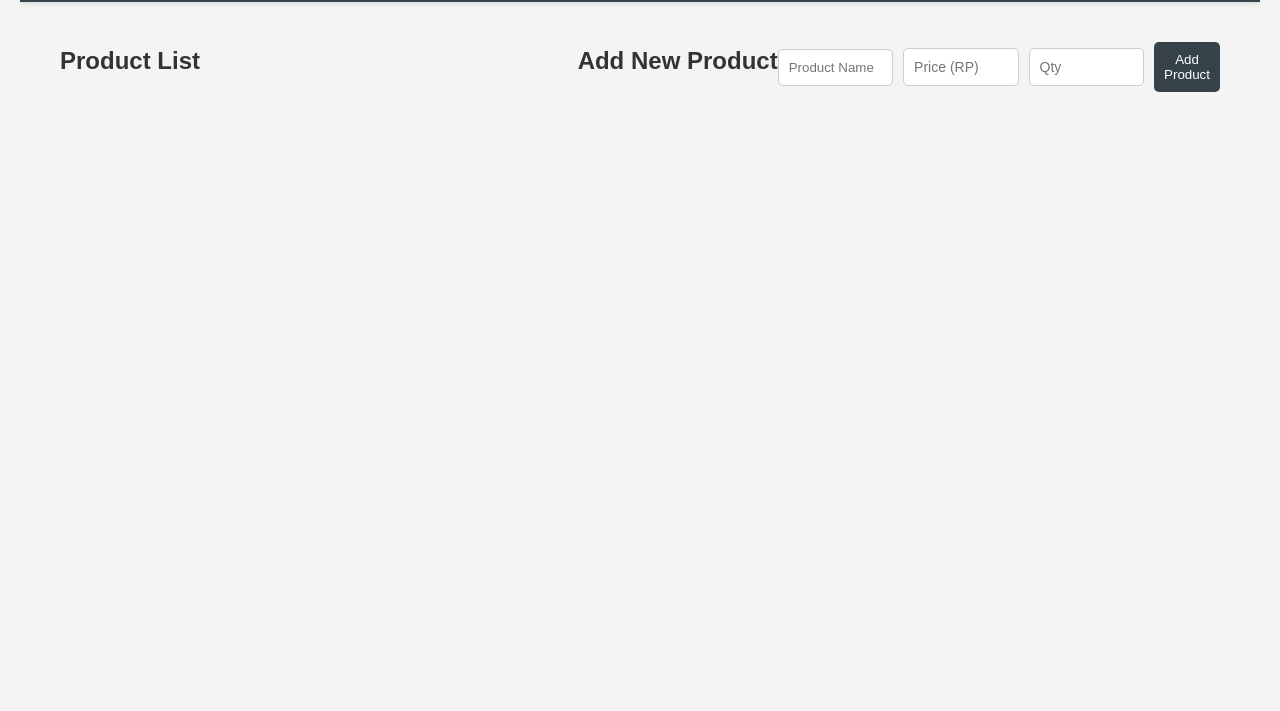
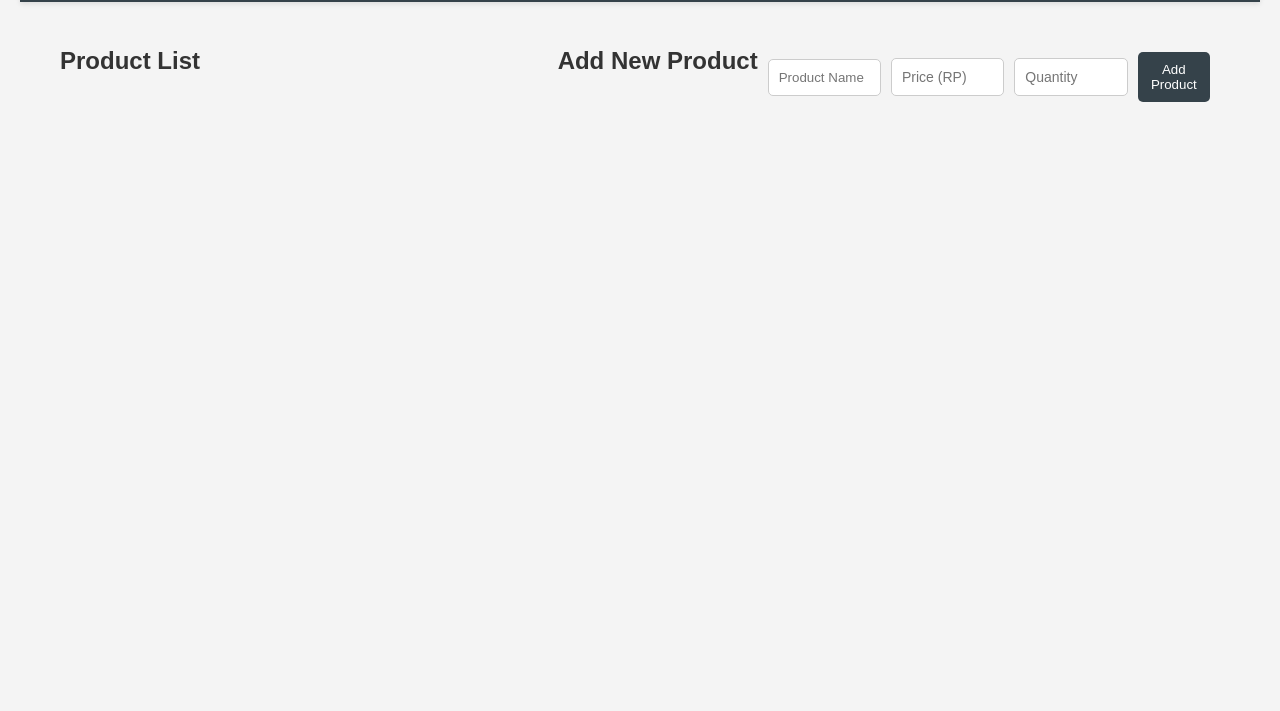
Before and after one commit to hexagon66613/Warung-Agen, a website: page manage-products.html in a window 1280 px wide. Shown: the part 89-800 px from the top of the page. Drawn offline with Linux system fonts and the light colour scheme; no server answers.

Commit message:
Update manage-products.html

```diff
--- a/manage-products.html
+++ b/manage-products.html
@@ -42,15 +42,20 @@
         form {
             display: flex;
             margin-bottom: 20px;
-            align-items: center; /* Align items vertically */
+            align-items: center;
+            position: sticky;
+            top: 0;
+            background: #f4f4f4;
+            padding: 10px;
+            z-index: 10;
         }
         input[type="text"], input[type="number"] {
             padding: 10px;
             margin-right: 10px;
             border: 1px solid #ccc;
             border-radius: 5px;
-            flex: 0 1 200px; /* Fixed width for inputs */
-            min-width: 0; /* Prevent shrinking */
+            flex: 0 1 150px;
+            min-width: 0;
         }
         button {
             padding: 10px;
@@ -78,7 +83,7 @@
         <form id="add-product-form">
             <input type="text" id="product-name" placeholder="Product Name" required />
             <input type="number" id="product-price" placeholder="Price (RP)" required />
-            <input type="number" id="product-qty" placeholder="Qty" required />
+            <input type="number" id="product-qty" placeholder="Quantity" required />
             <button type="submit">Add Product</button>
         </form>
     </main>
```
